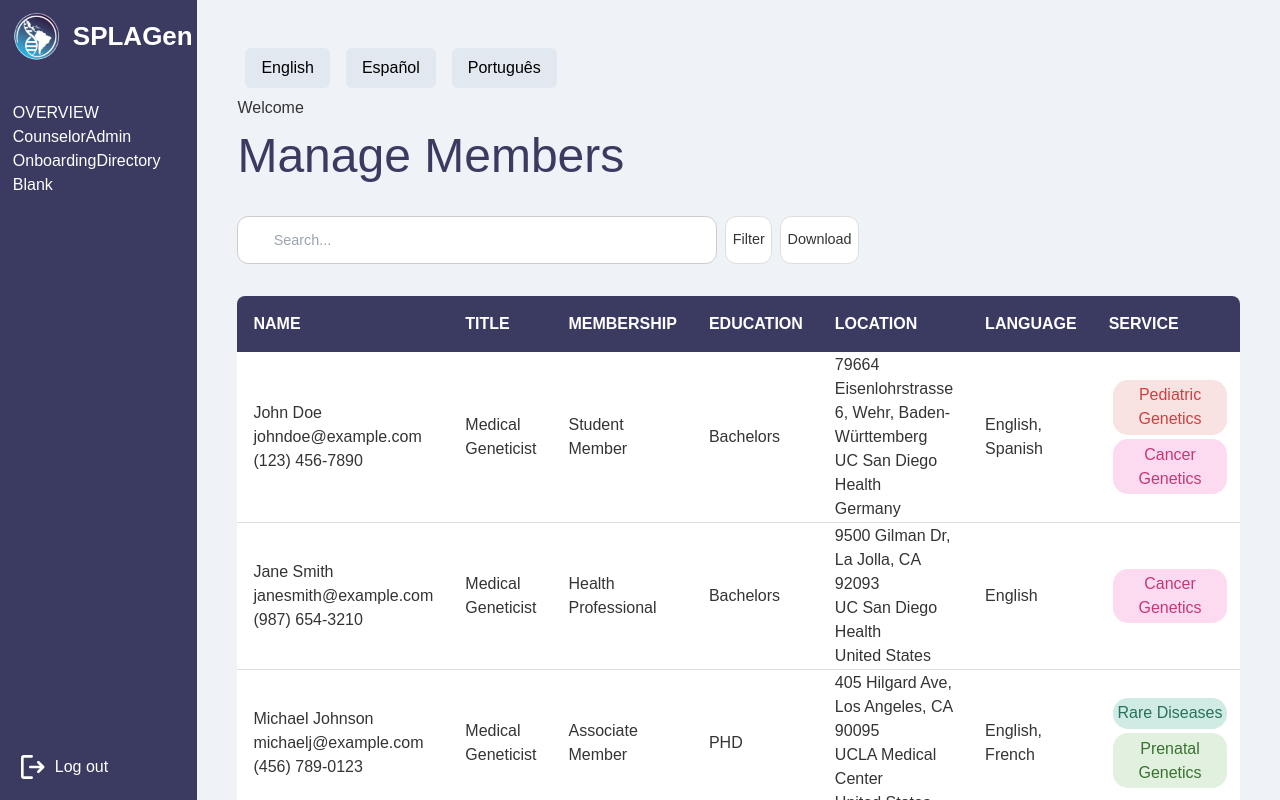
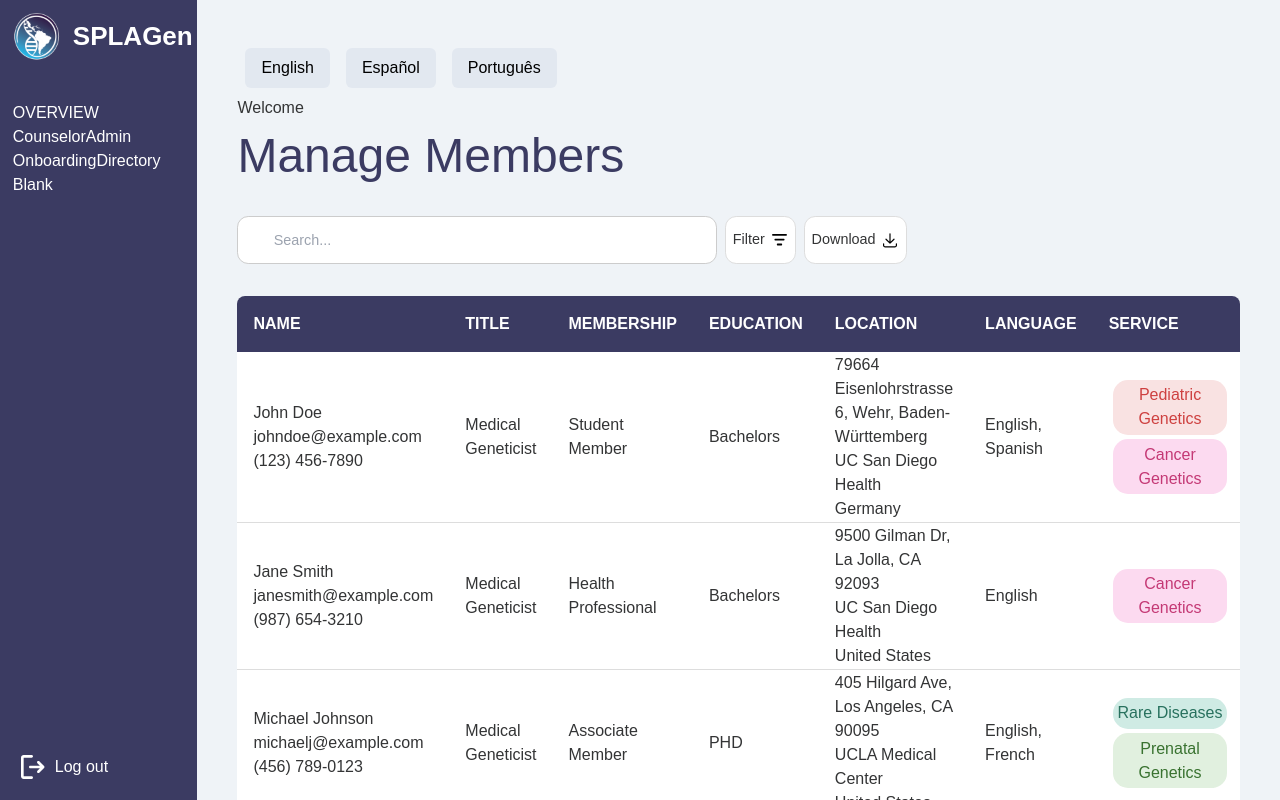
Before and after one commit to TritonSE/SPLAGen-Website, a Next.js app in the folder frontend/: page / in a window 1280 px wide. Built offline with nearby package versions, Linux system fonts and the light colour scheme.

Commit message:
Added filter/downlaod images

```diff
--- a/frontend/src/components/FilterableTable.tsx
+++ b/frontend/src/components/FilterableTable.tsx
@@ -97,9 +97,11 @@ export const FilterableTable: React.FC<FilterableTableProps> = ({
         />
         <button onClick={toggleFilter} className={styles["action-button"]}>
           Filter
+          <img src="/icons/filter.svg" alt="Filter icon" className={styles["button-icon"]} />
         </button>
         <button onClick={downloadCSV} className={styles["action-button"]}>
           Download
+          <img src="/icons/download.svg" alt="Download icon" className={styles["button-icon"]} />
         </button>
       </div>
 
--- a/frontend/src/components/ManageCounselor.tsx
+++ b/frontend/src/components/ManageCounselor.tsx
@@ -95,7 +95,7 @@ export const ManageCounselor = () => {
       label: "LOCATION",
       render: (row: any) => (
         <>
-          <div>{row.Location.Address}</div>
+          <div> {row.Location.Address}</div>
           <div>{row.Location.Hospital}</div>
           <div>{row.Location.Country}</div>
         </>
```
